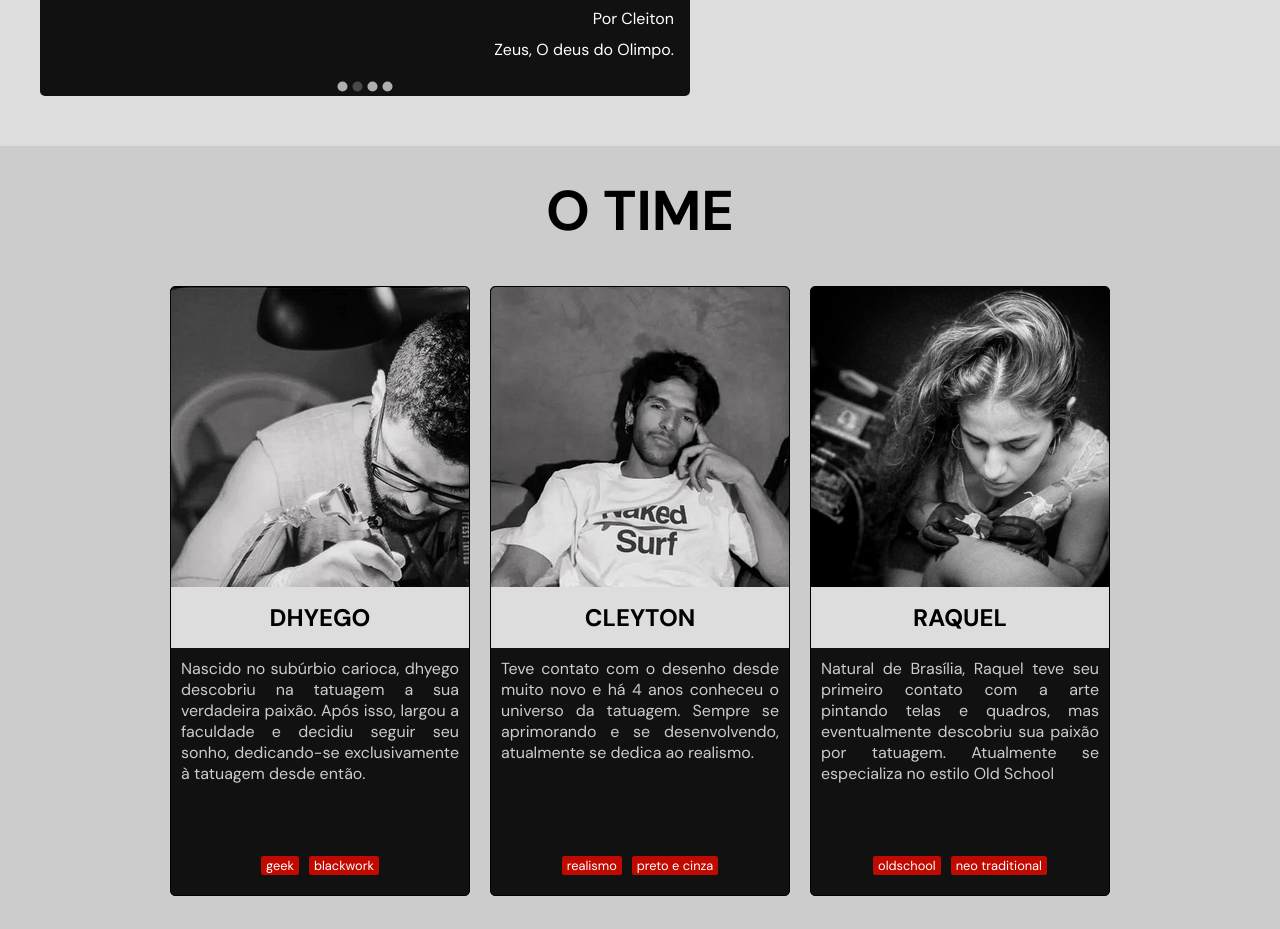
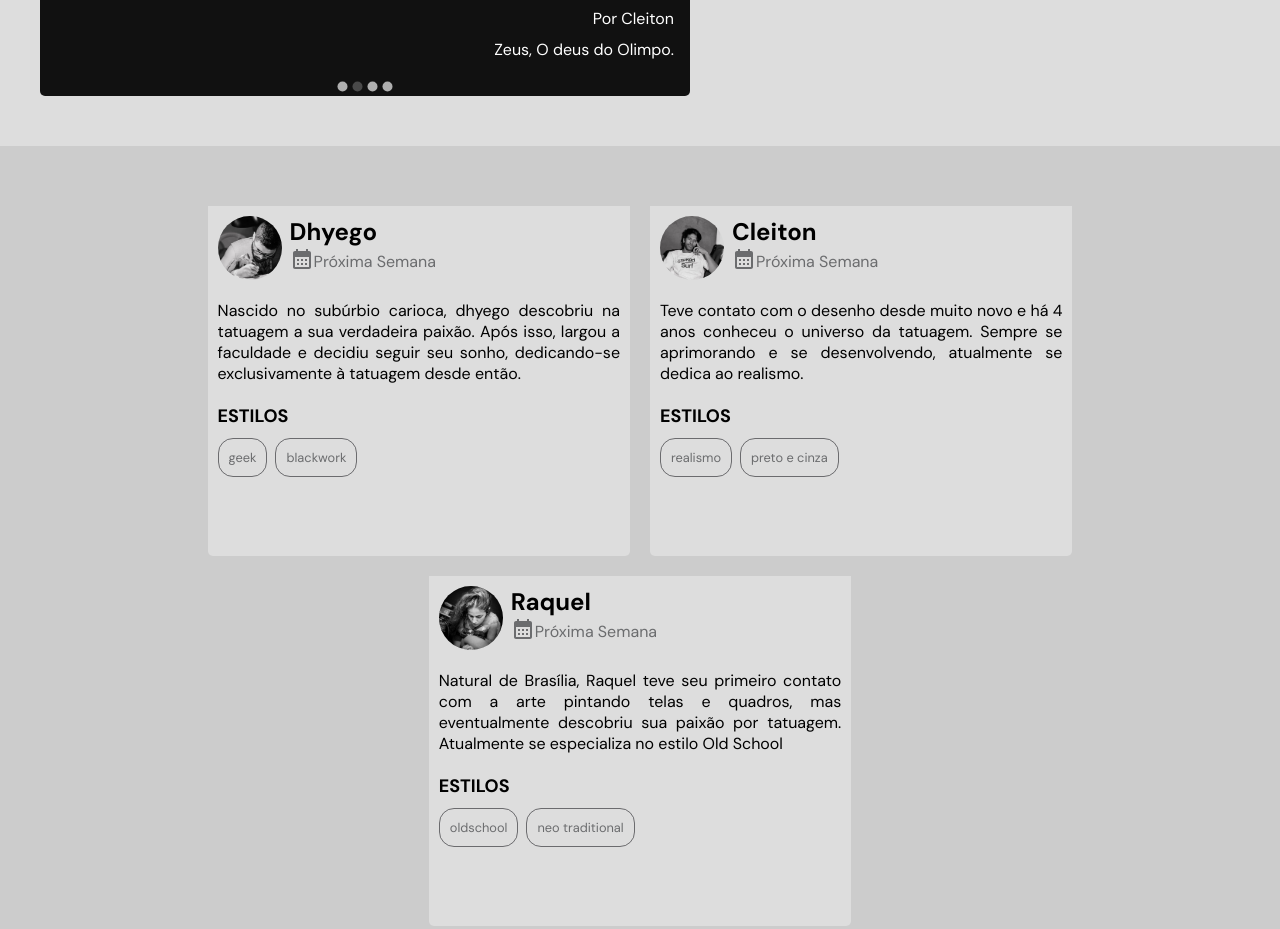
Before and after one commit to OThyagoCarvalho/dink-tattoo-studio, a Gatsby site: page / in a window 1280 px wide. Shown: the part 1498-2427 px from the top of the page. Built offline with nearby package versions, Linux system fonts and the light colour scheme; Gatsby itself is replaced by a stand-in of ours.

Commit message:
redesign cards

```diff
--- a/src/components/About/Card/index.js
+++ b/src/components/About/Card/index.js
@@ -1,29 +1,34 @@
+import { Avatar } from '@mui/material';
 import React from 'react';
-import {
-    CardContainer,
-    CardProfilePic,
-    CardBody,
-    CardTitle,
-    TagsContainer
-} from './style';
+import { CardContainer, CardBody, CardHead, TagsContainer } from './style';
+import CalendarMonthIcon from '@mui/icons-material/CalendarMonth';
 
 export default function Card(props) {
     return (
         <CardContainer key={props.name}>
-            <CardProfilePic
-                style={{ backgroundImage:`url(${props.avatarUrl})` }}
-            ></CardProfilePic>
-            <CardTitle>
-                <h3> {props.name} </h3>
-            </CardTitle>
+            <CardHead>
+                <Avatar sx={{ width: 64, height: 64 }} src={props.avatarUrl} />
+                <div>
+                    <h3> {props.name} </h3>
+                    <p>
+                        <span>
+                            {' '}
+                            <CalendarMonthIcon />{' '}
+                        </span>
+                        Próxima Semana{' '}
+                    </p>
+                </div>
+            </CardHead>
             <CardBody>
                 <p>{props.description}</p>
                 <div>
-                {props.tags.map(tag => (
-                    <TagsContainer>{tag}</TagsContainer>
-                ))}
+                    <h4>ESTILOS</h4>
+                    <div>
+                        {props.tags.map(tag => (
+                            <TagsContainer>{tag}</TagsContainer>
+                        ))}
+                    </div>
                 </div>
-
             </CardBody>
         </CardContainer>
     );
--- a/src/components/About/Card/style.js
+++ b/src/components/About/Card/style.js
@@ -1,39 +1,43 @@
 import styled from 'styled-components';
 
-
 export const CardContainer = styled.div`
-    width: 300px;
-    min-height: 610px;
-    background: #111;
+    width: auto;
+    max-width: 33%;
+    min-width: 275px;
+    min-height: 350px;
+    background-color: var(--light-bg);
     position: relative;
     display: flex;
     flex-direction: column;
     border-radius: 5px;
-    border: 1px solid #000;
     margin: 10px;
     justify-content: flex-start !important; // couldn't find a better way to force this setup because styling was being applied when making changes in developer tools but wasn't being applied in the final version
-
 `;
 
-export const CardProfilePic = styled.div`
+export const CardHead = styled.div`
+    background-color: #ddd;
+    display: flex;
+    justify-content: flex-start !important;
+    align-items: center;
     width: 100%;
-    height: 300px;
-    background-size: auto;
-    border-top-left-radius: 5px;
-    border-top-right-radius: 5px;
+    padding: 10px;
 
-`;
+    > div {
+        display: flex;
+        flex-direction: column;
+        margin-right: 8px;
 
-export const CardTitle = styled.div`
-    background-color: #ddd;
-    display: block;
-    justify-content: center;
-    text-align: center;
-    width: 100%;
+        p {
+            display: flex;
+            align-items: center;
+            color: var(--greyed-out);
+            font-weight: 400;
+        }
+    }
     h3 {
-        margin: 15px;
         font-size: 1.5rem;
         font-weight: bold;
+        margin: 0;
     }
 `;
 
@@ -42,31 +46,38 @@ export const CardBody = styled.div`
     display: flex;
     justify-content: center;
     height: 100%;
-    color: #ccc;
+    color: #000;
     text-align: justify;
     text-align-last: start;
 
     > div {
         width: 100%;
-        position: absolute;
-        bottom: 15px;
+        margin-top: 20px;
         display: flex;
+        flex-direction: column;
         flex-wrap: wrap;
         justify-content: center;
-        align-items: flex-end;
+        align-items: flex-start;
         overflow: hidden;
+
+        h4 {
+            font-size: 18px;
+            font-weight: bold;
+            margin-bottom: 10px;
+        }
+
     }
 `;
 
-
 export const TagsContainer = styled.div`
-    background-color: #c00a00;
+    background-color: transparent;
     font-size: 0.8rem;
-    color: #fff;
+    color: var(--greyed-out);
     display: flex;
     justify-content: center;
     align-items: center;
-    margin: 5px 5px;
-    padding: 1px 5px;
-    border-radius: 2.5px;
+    margin: 0 8px 8px 0px;
+    padding: 10px;
+    border-radius: 15px;
+    border: 1px solid var(--greyed-out);
 `;
--- a/src/components/About/index.js
+++ b/src/components/About/index.js
@@ -37,25 +37,24 @@ export default function About() {
 
     return (
         <Container id="about">
-            <h2> O TIME </h2>
             <div>
                 <Card
                     key={employees.dhyego.name}
-                    name="DHYEGO"
+                    name="Dhyego"
                     description={employees.dhyego.description}
                     tags={employees.dhyego.tags}
                     avatarUrl={employees.dhyego.avatarUrl}
                 />
                  <Card
                     key={employees.cleyton.name}
-                    name="CLEYTON"
+                    name="Cleiton"
                     description={employees.cleyton.description}
                     tags={employees.cleyton.tags}
                     avatarUrl={employees.cleyton.avatarUrl}
                 />
                 <Card
                     key={employees.raquel.name}
-                    name="RAQUEL"
+                    name="Raquel"
                     description={employees.raquel.description}
                     tags={employees.raquel.tags}
                     avatarUrl={employees.raquel.avatarUrl}
--- a/src/components/About/style.js
+++ b/src/components/About/style.js
@@ -5,11 +5,14 @@ export const Container = styled.div`
     flex-direction: column;
     align-items: center;
     background: #ccc;
-    min-height: 100vh;
+    min-height: 100%;
+    padding: 50px 0;
 
     h2 {
-        font-size: 3.5rem;
-        font-weight: 700;
+        font-size: 32px;
+        font-weight: 400;
+        width: 100%;
+        text-align: left;
         margin-top: 2.5rem;
         margin-bottom: 2.5rem;
     }
```
